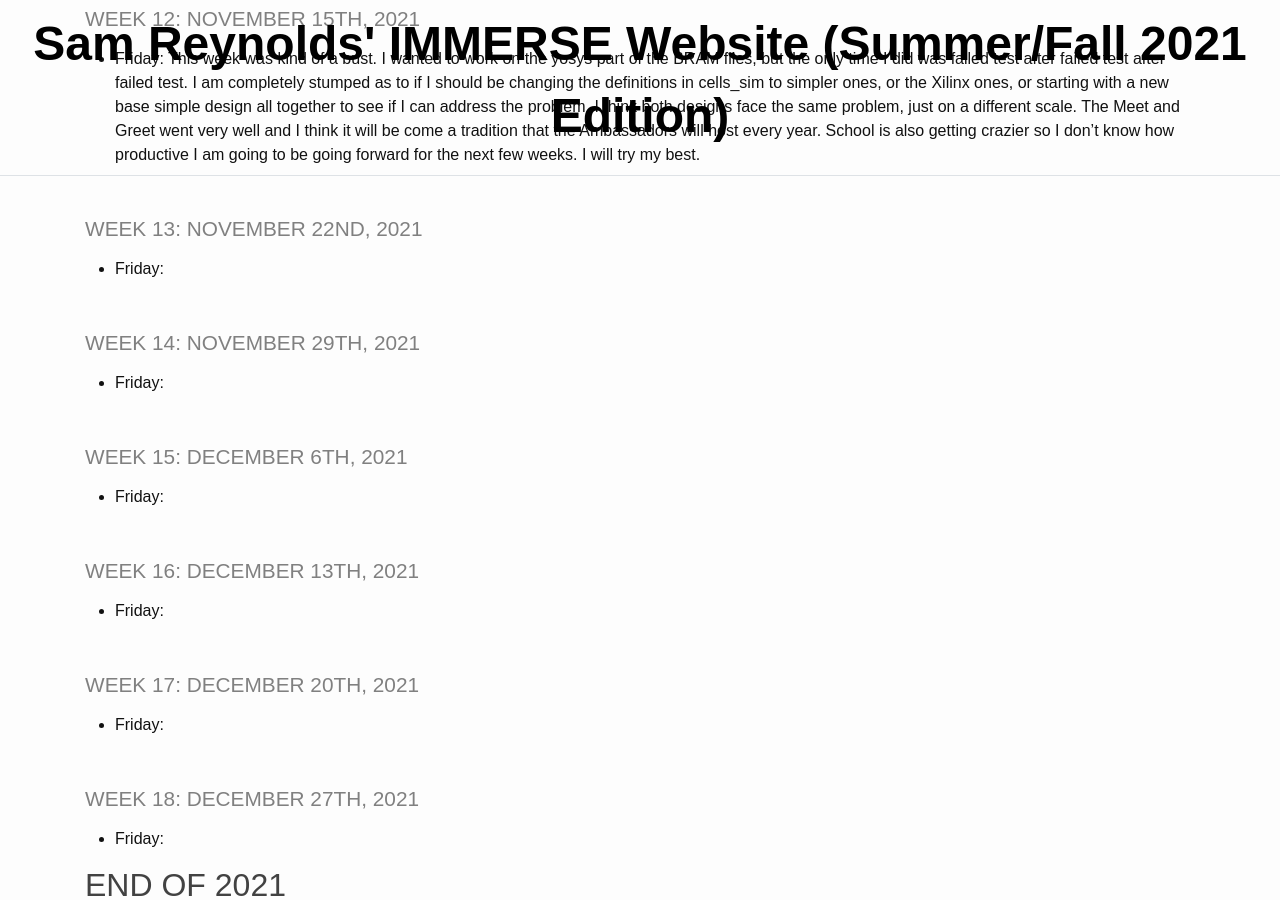
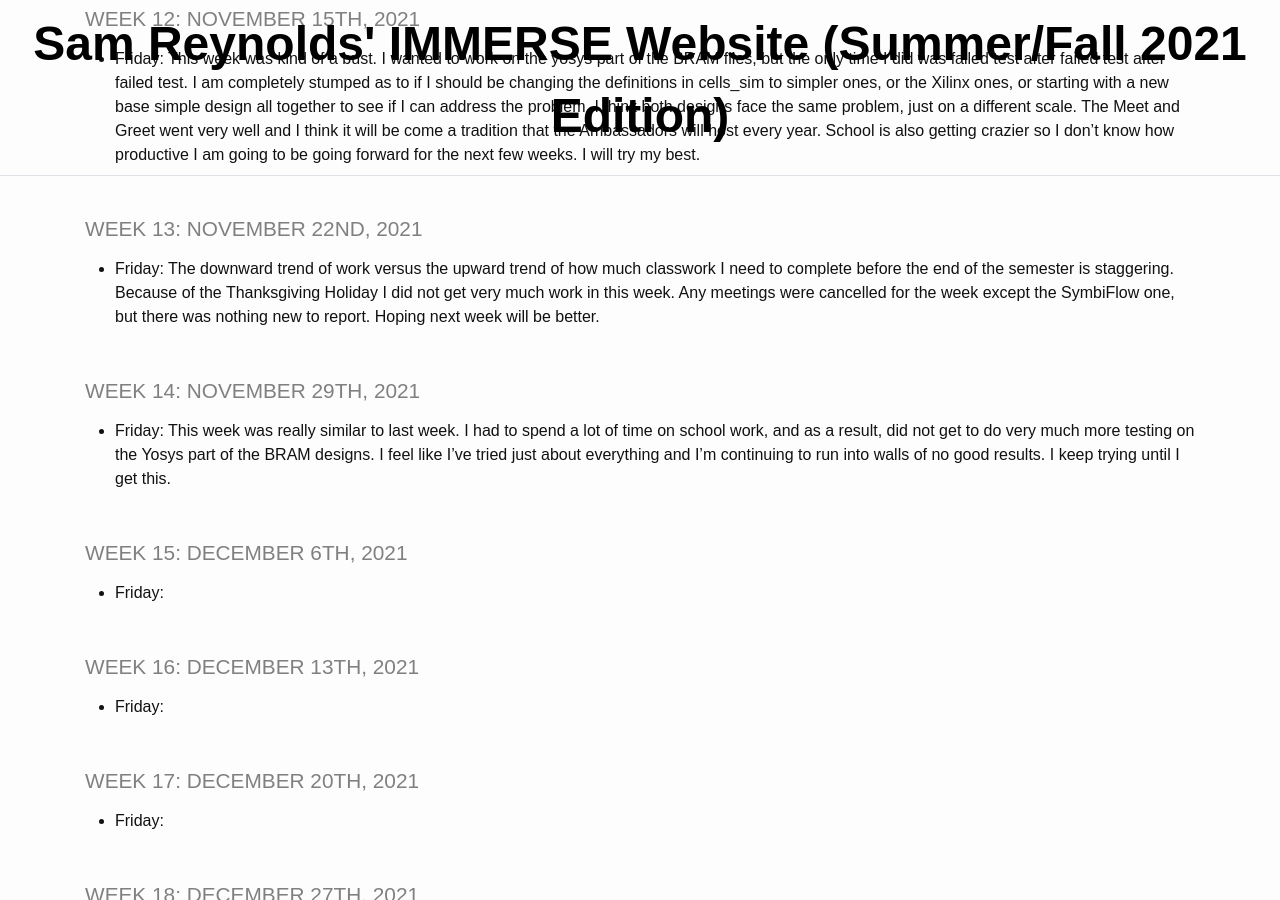
Before and after one commit to TheDHCreator/thedhcreator.github.io, a Jekyll site: the page built from _pages/log.md, in a window 1280 px wide and 900 px high, scrolled down 9753 px. Built offline with Jekyll 4.4.1, drawn with Linux system fonts in a browser that asks for light colours.

Commit message:
Apologies for not committing anything last week, but there was very little to report on. Thanksgiving holiday + tons of coursework stacking up is making it really hard to put in hours to work on the Yosys testing. Not sure how much I'll be able to do next week either because of the last week of classes and prepping for finals but I will try my best.

```diff
--- a/_pages/log.md
+++ b/_pages/log.md
@@ -208,11 +208,11 @@ title: IMMERSE Log
 
 ### Week 13: November 22nd, 2021
 
-* **Friday**:
+* **Friday**: The downward trend of work versus the upward trend of how much classwork I need to complete before the end of the semester is staggering. Because of the Thanksgiving Holiday I did not get very much work in this week. Any meetings were cancelled for the week except the SymbiFlow one, but there was nothing new to report. Hoping next week will be better.
 
 ### Week 14: November 29th, 2021
 
-* **Friday**:
+* **Friday**: This week was really similar to last week. I had to spend a lot of time on school work, and as a result, did not get to do very much more testing on the Yosys part of the BRAM designs. I feel like I've tried just about everything and I'm continuing to run into walls of no good results. I keep trying until I get this.
 
 ### Week 15: December 6th, 2021
 
```
